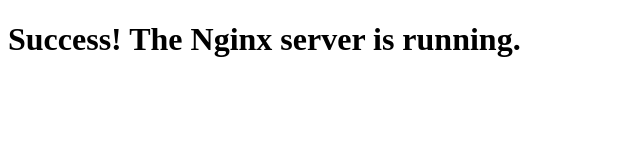
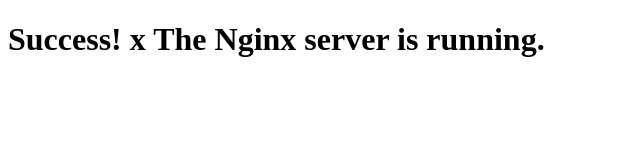
Before and after one commit to MDJ-GitHub/devops, a plain HTML site: page index.html in a window 1280 px wide. Shown: the whole page, without its empty margins (0-640 px from the left). Drawn offline with Linux system fonts and the light colour scheme.

Commit message:
Signed-off-by: MDJ-Github <MDJ.Microsof@outlook.com>

```diff
--- a/index.html
+++ b/index.html
@@ -4,6 +4,6 @@
     <title>Welcome to Nginx!</title>
 </head>
 <body>
-    <h1>Success! The Nginx server is running.</h1>
+    <h1>Success! x The Nginx server is running.</h1>
 </body>
 </html>
```
